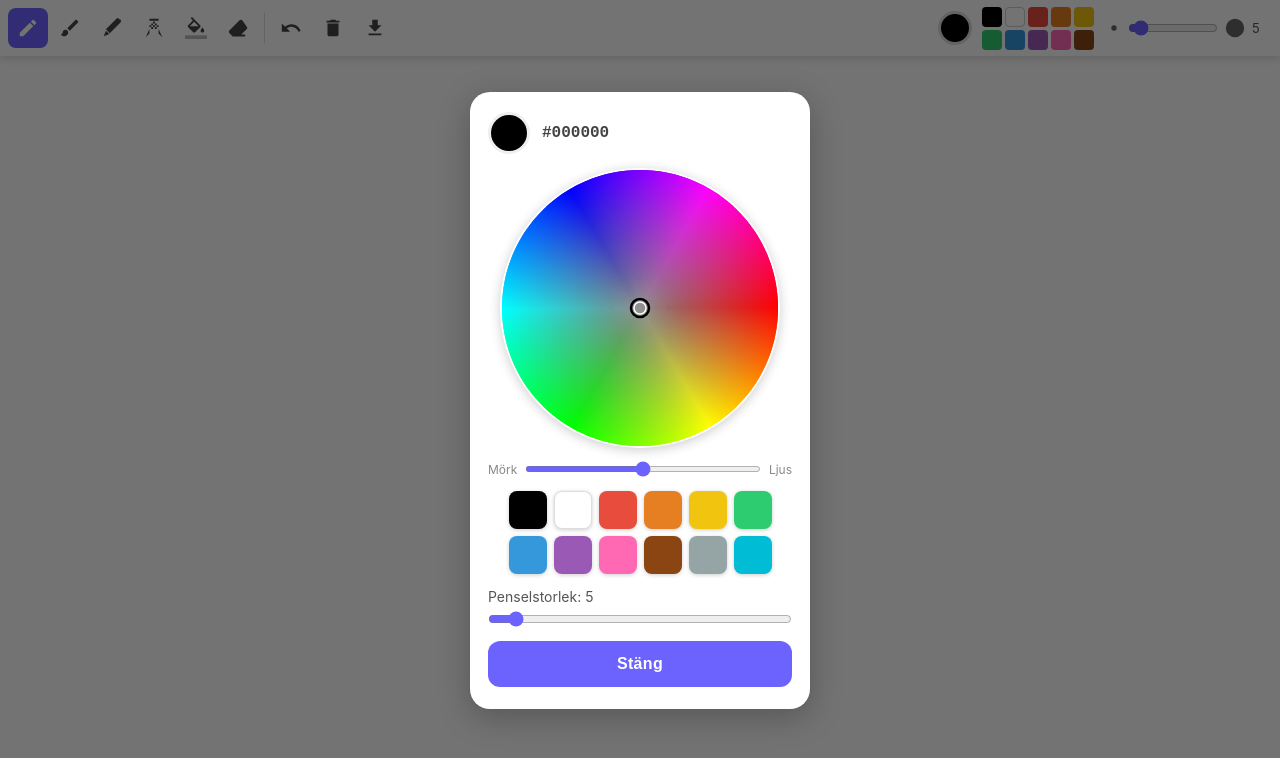
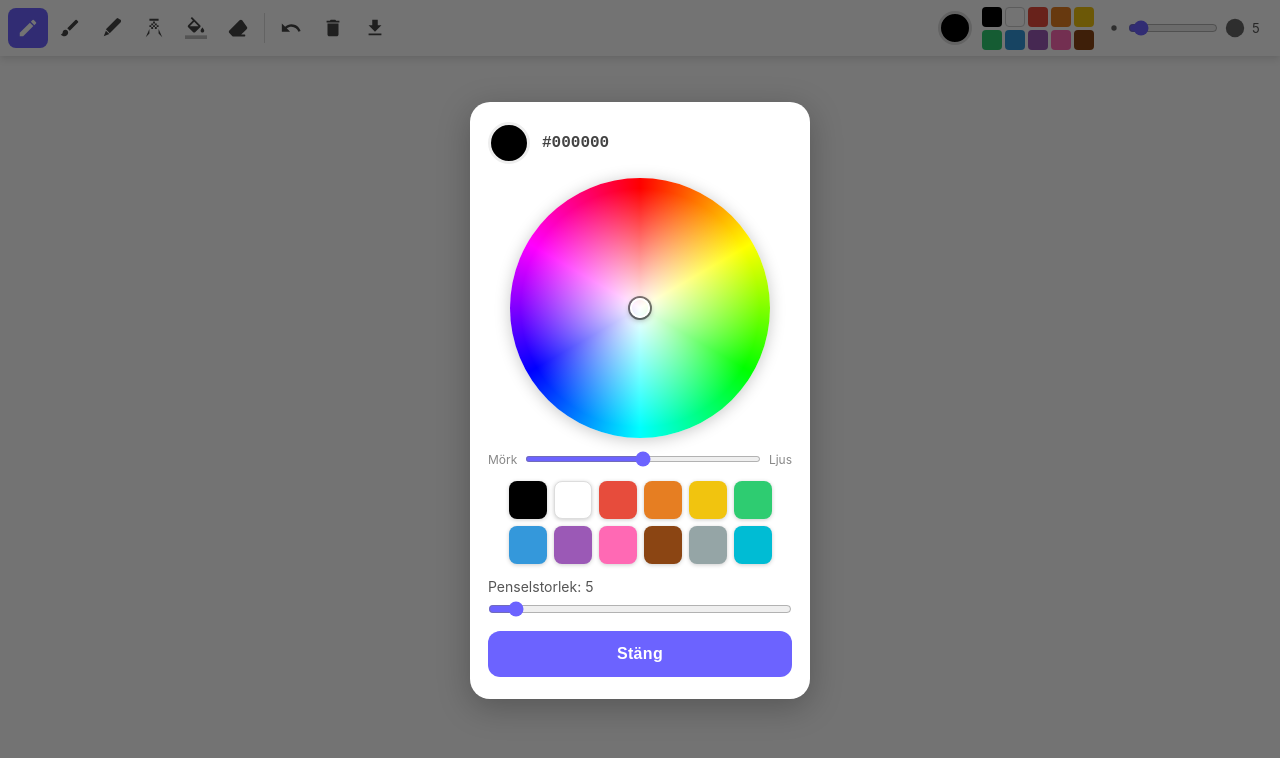
Before and after one commit to andersbehrens/ritapp, a plain HTML site: page index.html in a window 1280 px wide. Both pictures are taken after a click on the element 955 px from the left and 28 px from the top of the page. Drawn offline with Linux system fonts and the light colour scheme.

Commit message:
Byt till CSS color wheel – fungerar alltid, ingen canvas-rendering

```diff
--- a/app.js
+++ b/app.js
@@ -28,7 +28,7 @@ function resizeCanvas() {
 window.addEventListener('resize', () => {
   resizeCanvas();
   if (!document.getElementById('color-popup').classList.contains('hidden')) {
-    renderWheel();
+    updateIndicator();
   }
 });
 resizeCanvas();
@@ -91,20 +91,21 @@ function saveImage() {
   a.click();
 }
 
-// ── Color wheel ─────────────────────────────────────────────────────────────
-const wheelCanvas = document.getElementById('color-wheel');
-const wheelCtx    = wheelCanvas.getContext('2d');
+// ── Color wheel (CSS-based) ─────────────────────────────────────────────────
+const wheelRing = document.getElementById('wheel-ring');
+const wheelIndicator = document.getElementById('wheel-indicator');
 
 let wheelHue       = 0;    // 0-360
-let wheelSat       = 0;    // 0-1  (0 = center/gray, 1 = edge/vivid)
+let wheelSat       = 0;    // 0-1
 let wheelLightness = 0.5;  // 0-1
 
-// Convert HSL (0-1 each) → RGB (0-255 each)
 function hslToRgb(h, s, l) {
   let r, g, b;
   if (s === 0) {
     r = g = b = l;
   } else {
+    const q = l < 0.5 ? l * (1 + s) : l + s - l * s;
+    const p = 2 * l - q;
     const hue2rgb = (p, q, t) => {
       if (t < 0) t += 1;
       if (t > 1) t -= 1;
@@ -113,8 +114,6 @@ function hslToRgb(h, s, l) {
       if (t < 2/3) return p + (q - p) * (2/3 - t) * 6;
       return p;
     };
-    const q = l < 0.5 ? l * (1 + s) : l + s - l * s;
-    const p = 2 * l - q;
     r = hue2rgb(p, q, h + 1/3);
     g = hue2rgb(p, q, h);
     b = hue2rgb(p, q, h - 1/3);
@@ -122,142 +121,92 @@ function hslToRgb(h, s, l) {
   return [Math.round(r * 255), Math.round(g * 255), Math.round(b * 255)];
 }
 
-// Convert RGB → hex string
 function rgbToHex(r, g, b) {
   return '#' + [r, g, b].map(v => v.toString(16).padStart(2, '0')).join('');
 }
 
-// Draw the wheel using radial gradient segments (fast)
-function renderWheel() {
-  // Size the canvas to fit its container (square)
-  const wrap = document.getElementById('wheel-wrap');
-  const size = Math.min(wrap.clientWidth, 280);
-  wheelCanvas.width  = size;
-  wheelCanvas.height = size;
+function updateIndicator() {
+  const size   = wheelRing.offsetWidth;
+  const cx     = size / 2;
+  const radius = cx - 4;
+  const angle  = wheelHue * Math.PI / 180;
+  const r      = wheelSat * radius;
+  const ix     = cx + r * Math.cos(angle);
+  const iy     = cx + r * Math.sin(angle);
+  wheelIndicator.style.left = ix + 'px';
+  wheelIndicator.style.top  = iy + 'px';
+}
 
-  const cx = size / 2;
-  const cy = size / 2;
-  const radius = size / 2 - 2;
-
-  wheelCtx.clearRect(0, 0, size, size);
-
-  // Draw 360 pie slices, each with a radial gradient: gray center → hue edge
-  for (let h = 0; h < 360; h++) {
-    const startAngle = (h - 1) * Math.PI / 180;
-    const endAngle   = (h + 1) * Math.PI / 180;
-
-    const [cr, cg, cb] = hslToRgb(h / 360, 0, wheelLightness);
-    const [er, eg, eb] = hslToRgb(h / 360, 1, wheelLightness);
-
-    const grad = wheelCtx.createRadialGradient(cx, cy, 0, cx, cy, radius);
-    grad.addColorStop(0, `rgb(${cr},${cg},${cb})`);
-    grad.addColorStop(1, `rgb(${er},${eg},${eb})`);
-
-    wheelCtx.beginPath();
-    wheelCtx.moveTo(cx, cy);
-    wheelCtx.arc(cx, cy, radius, startAngle, endAngle);
-    wheelCtx.closePath();
-    wheelCtx.fillStyle = grad;
-    wheelCtx.fill();
+function updateWheelOverlay() {
+  // Darken with black overlay when lightness < 0.5, lighten with white when > 0.5
+  if (wheelLightness < 0.5) {
+    const darkness = 1 - wheelLightness * 2;
+    wheelRing.style.setProperty('--overlay', `rgba(0,0,0,${darkness * 0.75})`);
+  } else {
+    const lightness = (wheelLightness - 0.5) * 2;
+    wheelRing.style.setProperty('--overlay', `rgba(255,255,255,${lightness * 0.75})`);
   }
-
-  // Draw selector indicator
-  const angle = wheelHue * Math.PI / 180;
-  const r     = wheelSat * radius;
-  const ix    = cx + r * Math.cos(angle);
-  const iy    = cy + r * Math.sin(angle);
-
-  wheelCtx.beginPath();
-  wheelCtx.arc(ix, iy, 9, 0, 2 * Math.PI);
-  wheelCtx.strokeStyle = wheelLightness < 0.5 ? '#fff' : '#000';
-  wheelCtx.lineWidth   = 2.5;
-  wheelCtx.stroke();
-  wheelCtx.beginPath();
-  wheelCtx.arc(ix, iy, 6, 0, 2 * Math.PI);
-  wheelCtx.strokeStyle = wheelLightness >= 0.5 ? '#fff' : '#000';
-  wheelCtx.lineWidth   = 1.5;
-  wheelCtx.stroke();
 }
 
 function pickWheelColor(clientX, clientY) {
-  const rect   = wheelCanvas.getBoundingClientRect();
+  const rect   = wheelRing.getBoundingClientRect();
   const cx     = rect.width  / 2;
   const cy     = rect.height / 2;
-  const radius = Math.min(cx, cy) - 2;
-
-  const dx = clientX - rect.left - cx;
-  const dy = clientY - rect.top  - cy;
-  const dist = Math.sqrt(dx * dx + dy * dy);
-
-  if (dist > radius) return; // outside wheel
+  const radius = cx - 4;
+  const dx     = clientX - rect.left - cx;
+  const dy     = clientY - rect.top  - cy;
+  const dist   = Math.sqrt(dx * dx + dy * dy);
+  if (dist > cx) return;
 
   wheelHue = ((Math.atan2(dy, dx) * 180 / Math.PI) + 360) % 360;
   wheelSat = Math.min(dist / radius, 1);
 
   const [r, g, b] = hslToRgb(wheelHue / 360, wheelSat, wheelLightness);
-  const hex = rgbToHex(r, g, b);
-  setColor(hex);
-  renderWheel();
+  setColor(rgbToHex(r, g, b));
+  updateIndicator();
 }
 
 function onLightnessChange(val) {
   wheelLightness = parseInt(val) / 100;
+  updateWheelOverlay();
   const [r, g, b] = hslToRgb(wheelHue / 360, wheelSat, wheelLightness);
-  const hex = rgbToHex(r, g, b);
-  setColor(hex);
-  renderWheel();
+  setColor(rgbToHex(r, g, b));
 }
 
-// Sync wheel state when a preset color is picked
 function syncWheelToColor(hex) {
-  const r = parseInt(hex.slice(1, 3), 16) / 255;
-  const g = parseInt(hex.slice(3, 5), 16) / 255;
-  const b = parseInt(hex.slice(5, 7), 16) / 255;
-
-  const max = Math.max(r, g, b), min = Math.min(r, g, b);
-  const l = (max + min) / 2;
-  let s = 0, h = 0;
-
+  const r = parseInt(hex.slice(1,3),16)/255;
+  const g = parseInt(hex.slice(3,5),16)/255;
+  const b = parseInt(hex.slice(5,7),16)/255;
+  const max = Math.max(r,g,b), min = Math.min(r,g,b);
+  const l = (max+min)/2;
+  let s=0, h=0;
   if (max !== min) {
-    const d = max - min;
-    s = l > 0.5 ? d / (2 - max - min) : d / (max + min);
-    switch (max) {
-      case r: h = ((g - b) / d + (g < b ? 6 : 0)) / 6; break;
-      case g: h = ((b - r) / d + 2) / 6; break;
-      case b: h = ((r - g) / d + 4) / 6; break;
+    const d = max-min;
+    s = l>0.5 ? d/(2-max-min) : d/(max+min);
+    switch(max) {
+      case r: h = ((g-b)/d + (g<b?6:0))/6; break;
+      case g: h = ((b-r)/d + 2)/6; break;
+      case b: h = ((r-g)/d + 4)/6; break;
     }
   }
-
-  wheelHue       = h * 360;
-  wheelSat       = s;
-  wheelLightness = l;
-  document.getElementById('lightness-slider').value = Math.round(l * 100);
+  wheelHue = h*360; wheelSat = s; wheelLightness = l;
+  document.getElementById('lightness-slider').value = Math.round(l*100);
+  updateWheelOverlay();
+  updateIndicator();
 }
 
-// Wheel mouse events
-wheelCanvas.addEventListener('mousedown', e => {
-  e.preventDefault();
-  pickWheelColor(e.clientX, e.clientY);
-});
-wheelCanvas.addEventListener('mousemove', e => {
-  if (e.buttons === 1) pickWheelColor(e.clientX, e.clientY);
-});
+// Wheel mouse
+wheelRing.addEventListener('mousedown', e => { e.preventDefault(); pickWheelColor(e.clientX, e.clientY); });
+wheelRing.addEventListener('mousemove', e => { if (e.buttons===1) pickWheelColor(e.clientX, e.clientY); });
 
-// Wheel touch events
-wheelCanvas.addEventListener('touchstart', e => {
-  e.preventDefault();
-  pickWheelColor(e.touches[0].clientX, e.touches[0].clientY);
-}, { passive: false });
-wheelCanvas.addEventListener('touchmove', e => {
-  e.preventDefault();
-  pickWheelColor(e.touches[0].clientX, e.touches[0].clientY);
-}, { passive: false });
+// Wheel touch
+wheelRing.addEventListener('touchstart', e => { e.preventDefault(); pickWheelColor(e.touches[0].clientX, e.touches[0].clientY); }, {passive:false});
+wheelRing.addEventListener('touchmove',  e => { e.preventDefault(); pickWheelColor(e.touches[0].clientX, e.touches[0].clientY); }, {passive:false});
 
 // ── Color popup open / close ────────────────────────────────────────────────
 function openColorPopup() {
   document.getElementById('color-popup').classList.remove('hidden');
-  // Small delay so layout is ready before measuring canvas size
-  requestAnimationFrame(() => renderWheel());
+  requestAnimationFrame(() => { updateIndicator(); updateWheelOverlay(); });
 }
 
 function closeColorPopup() {
--- a/index.html
+++ b/index.html
@@ -123,17 +123,19 @@
         <span id="color-hex-label">#000000</span>
       </div>
 
-      <!-- Color wheel canvas -->
+      <!-- Color wheel (CSS-based, always works) -->
       <div id="wheel-wrap">
-        <canvas id="color-wheel"></canvas>
+        <div id="wheel-ring" id="wheel-ring">
+          <div id="wheel-indicator"></div>
+        </div>
       </div>
 
       <!-- Lightness slider -->
       <div id="lightness-row">
-        <span class="slider-label dark-label">Mörk</span>
+        <span class="slider-label">Mörk</span>
         <input type="range" id="lightness-slider" min="5" max="95" value="50"
                oninput="onLightnessChange(this.value)">
-        <span class="slider-label light-label">Ljus</span>
+        <span class="slider-label">Ljus</span>
       </div>
 
       <!-- Quick color palette -->
--- a/style.css
+++ b/style.css
@@ -177,17 +177,63 @@ html, body {
   font-family: monospace;
 }
 
-/* Color wheel canvas */
+/* Color wheel */
 #wheel-wrap {
   display: flex;
   justify-content: center;
 }
-#color-wheel {
+
+#wheel-ring {
+  width: 260px;
+  height: 260px;
   border-radius: 50%;
+  background:
+    radial-gradient(circle, rgba(255,255,255,1) 0%, rgba(255,255,255,0) 65%),
+    conic-gradient(
+      hsl(0,100%,50%),
+      hsl(30,100%,50%),
+      hsl(60,100%,50%),
+      hsl(90,100%,50%),
+      hsl(120,100%,50%),
+      hsl(150,100%,50%),
+      hsl(180,100%,50%),
+      hsl(210,100%,50%),
+      hsl(240,100%,50%),
+      hsl(270,100%,50%),
+      hsl(300,100%,50%),
+      hsl(330,100%,50%),
+      hsl(360,100%,50%)
+    );
+  position: relative;
   cursor: crosshair;
   touch-action: none;
-  box-shadow: 0 2px 12px rgba(0,0,0,.2);
-  /* size set by JS */
+  box-shadow: 0 2px 16px rgba(0,0,0,.22);
+  flex-shrink: 0;
+}
+
+/* Lightness overlay — controlled by --overlay CSS variable */
+#wheel-ring::after {
+  content: '';
+  position: absolute;
+  inset: 0;
+  border-radius: 50%;
+  background: var(--overlay, transparent);
+  pointer-events: none;
+  transition: background 0.08s;
+}
+
+#wheel-indicator {
+  position: absolute;
+  width: 20px;
+  height: 20px;
+  border-radius: 50%;
+  border: 2.5px solid #fff;
+  box-shadow: 0 0 0 2px rgba(0,0,0,0.5), 0 2px 6px rgba(0,0,0,0.4);
+  transform: translate(-50%, -50%);
+  pointer-events: none;
+  top: 50%;
+  left: 50%;
+  transition: top 0.05s, left 0.05s;
 }
 
 /* Lightness slider */
```
